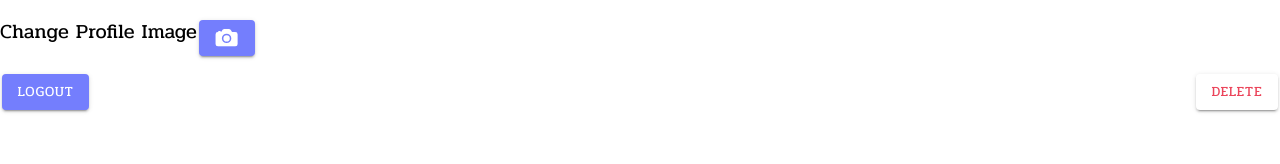
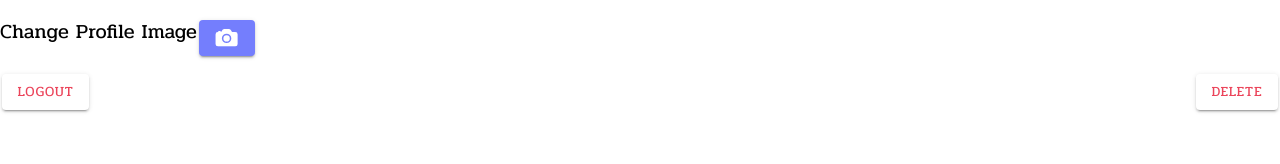
Before and after one commit to ETS-ReactNative4/Foodo, a React (Create React App) app in the folder Foodo/: page /settings in a window 1280 px wide. Shown: the part 510-674 px from the top of the page. Built offline with nearby package versions, Linux system fonts and the light colour scheme; sample sign-in values are in the browser's storage.

Commit message:
added more error handlers

```diff
--- a/Foodo/src/components/PostEdit.jsx
+++ b/Foodo/src/components/PostEdit.jsx
@@ -1,7 +1,7 @@
 import { IonItem, IonInput, IonLabel, IonButton } from "@ionic/react";
 import { useEffect, useState } from "react";
-import {Toast} from "@capacitor/toast";
-
+import { Toast } from "@capacitor/toast";
+import { isEmpty } from "@firebase/util";
 
 export default function PostEdit({ post, handleSubmit }) {
   const [title, setTitle] = useState("");
@@ -14,7 +14,7 @@ export default function PostEdit({ post, handleSubmit }) {
 
     Toast.show({
       text: "Post Updated",
-    })
+    });
   }
 
   useEffect(() => {
--- a/Foodo/src/pages/AddPost.jsx
+++ b/Foodo/src/pages/AddPost.jsx
@@ -30,8 +30,7 @@ import "../style/AddPost.css";
 import uc from "../service/userControl.jsx";
 import { getIdToken } from "@firebase/auth";
 import { isEmpty } from "@firebase/util";
-import {Toast} from "@capacitor/toast";
-
+import { Toast } from "@capacitor/toast";
 
 // import { Camera, CameraResultType } from "@capacitor/camera";
 // import { camera } from "ionicons/icons";
@@ -95,16 +94,20 @@ export default function PostForm({ post, handleSubmit }) {
     console.log("Virk", currentUser);
     //const formData = { title: title, Description: Description };
     //handleSubmit(formData);
-    if (title != null && Description != null && !isEmpty(currentUser)) {
+    if (isEmpty(title) || isEmpty(Description) || isEmpty(currentUser)) {
+      Toast.show({
+        text: "Missing Fields",
+      });
+    } else {
       dbT.createPost(title, Description, image, currentUser, country, locale);
       console.log("User", currentUser);
-      history.replace('/profile');
+      history.replace("/profile");
+      console.log(title);
+
+      Toast.show({
+        text: "Post Created",
+      });
     }
-
-    Toast.show({
-      text: "Post Created",
-    })
-
   }
 
   //   async function submitEvent(event) {
--- a/Foodo/src/pages/Home.jsx
+++ b/Foodo/src/pages/Home.jsx
@@ -23,7 +23,7 @@ export default function Home() {
       ...data[key],
     }));
 
-    return postsArray;
+    return postsArray.reverse();
   }
 
 
--- a/Foodo/src/pages/Settings.jsx
+++ b/Foodo/src/pages/Settings.jsx
@@ -61,13 +61,19 @@ export default function Settings({ userId }) {
   }
 
   async function deleteUser() {
-    // dbT.deleteUser(userKey);
+    const userKey = await uc.getUserKey();
+    await dbT.deleteUser(userKey);
+    uc.logout();
+    history.push("/login");
     console.log("user deleted");
   }
 
-  function logoutUser() {
+  async function logoutUser() {
     uc.logout();
-    history.replace("/login");
+    history.push({
+      pathname: "/login",
+    });
+    console.log("logged Out");
   }
 
   // useEffect(() => {
@@ -127,8 +133,12 @@ export default function Settings({ userId }) {
           </h4>
         </IonRow>
         <IonRow className="deleteLogoutBtns">
-          <IonButton onClick={logoutUser}>Logout</IonButton>
-          <IonButton onClick={deleteUser}>Delete</IonButton>
+          <form onSubmit={logoutUser}>
+            <IonButton type="submit">Logout</IonButton>
+          </form>
+          <form onSubmit={deleteUser}>
+            <IonButton type="submit">Delete</IonButton>
+          </form>
         </IonRow>
       </IonContent>
     </IonPage>
--- a/Foodo/src/pages/SignUp.jsx
+++ b/Foodo/src/pages/SignUp.jsx
@@ -22,7 +22,7 @@ import camera from "../service/cam.jsx";
 import { cameraOutline } from "ionicons/icons";
 
 import { useHistory } from "react-router";
-import { async, isEmpty } from "@firebase/util";
+import { isEmpty } from "@firebase/util";
 import { Toast } from "@capacitor/toast";
 
 export default function SignUp() {
```
